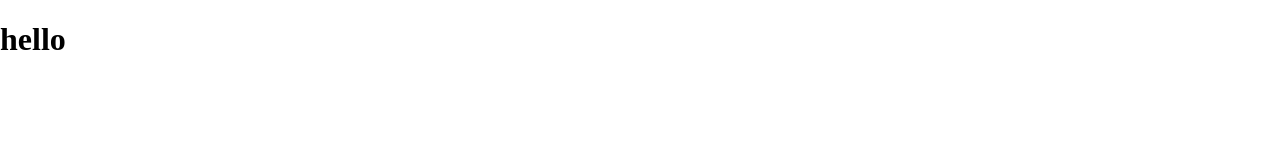
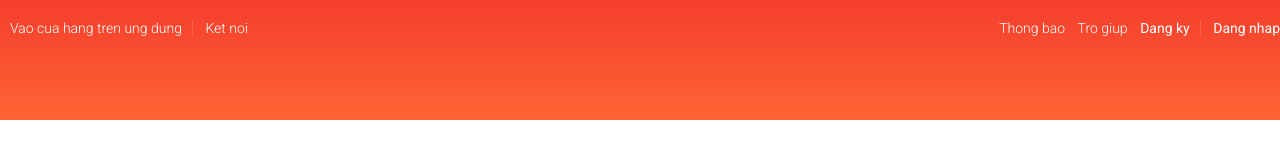
Before and after one commit to diepnt90/shoppingsite, a plain HTML site: page index.html in a window 1280 px wide. Drawn offline with nearby package versions, Linux system fonts and the light colour scheme.

Commit message:
created navbar

```diff
--- a/assets/css/base.css
+++ b/assets/css/base.css
@@ -0,0 +1,31 @@
+:root {
+    --white-color: #fff;
+    --back-color: #000;
+    --text-color: #333;
+}
+
+*{
+    box-sizing: inherit;
+}
+
+html{
+    font-size: 62.5%;
+    line-height: 1.6rem;
+    font-family: 'Roboto', sans-serif;
+    box-sizing: border-box;
+}
+
+.grid{
+    width: 1800px;
+    max-width: 100%;
+    margin: 0 auto;
+}
+
+.gird__full-width{
+    width: 100%;
+}
+
+.grid__row{
+    display: flex;
+    flex-wrap: wrap;
+}
--- a/assets/css/main.css
+++ b/assets/css/main.css
@@ -0,0 +1,44 @@
+.header{
+    height: 120px;
+    background-image: linear-gradient(0,#fe6433,#f53e2d);
+}
+
+.header__navbar-list{
+    list-style: none;
+    padding-left: 0px;
+}
+
+.header__navbar-item{
+    display: inline-block;
+}
+
+.header__navbar{
+    display: flex;
+    justify-content: space-between;
+}
+
+.header__navbar-item, .header__navbar-item--link{
+    font-size: 1.4rem;
+    color: var(--white-color);
+    text-decoration: none;
+    font-weight: 300;
+}
+
+.header__navbar-item{
+    margin: 10px 0px 0px 10px;
+}
+
+.header__navbar-item--bold{
+    font-weight: 400;
+}
+
+.header__navbar>ul:first-child li:first-child{
+    border-right: tomato solid 1px;
+    padding-right: 10px;
+
+}
+
+.header__navbar>ul:last-child li:nth-child(3){
+    border-right: tomato solid 1px;
+    padding-right: 10px;
+}
--- a/index.html
+++ b/index.html
@@ -9,11 +9,42 @@
         <title></title>
         <meta name="description" content="">
         <meta name="viewport" content="width=device-width, initial-scale=1">
+        <link rel="stylesheet" href="https://cdnjs.cloudflare.com/ajax/libs/normalize/8.0.1/normalize.min.css">
         <link rel="stylesheet" href="assets/css/base.css">
         <link rel="stylesheet" href="assets/css/main.css">
-        <link rel="stylesheet" href="https://cdnjs.cloudflare.com/ajax/libs/normalize/8.0.1/normalize.min.css">
+        <link href="https://fonts.googleapis.com/css?family=Roboto:300,400,500,700&display=swap&subset=vietnamese" rel="stylesheet">
     </head>
     <body>
-       <h1>hello</h1>
+        <div class="app">
+            <div class="header">
+                <div class="grid">
+                    <nav class="header__navbar">
+                        <ul class="header__navbar-list">
+                            <li class="header__navbar-item">Vao cua hang tren ung dung</li>
+                            <li class="header__navbar-item">Ket noi</li>
+                        </ul>
+
+                        <ul class="header__navbar-list">
+                            <li class="header__navbar-item">
+                                <a href="" class="header__navbar-item--link">Thong bao</a>
+                            </li>
+                            <li class="header__navbar-item">
+                                <a href="" class="header__navbar-item--link">Tro giup</a>
+                            </li>
+                            <li class="header__navbar-item header__navbar-item--bold">Dang ky</li>
+                            <li class="header__navbar-item header__navbar-item--bold">Dang nhap</li>
+                        </ul>
+                    </nav>
+                </div>
+            </div>
+
+            <div class="container">
+
+            </div>
+
+            <div class="footer">
+
+            </div>
+        </div>
     </body>
 </html>
```
